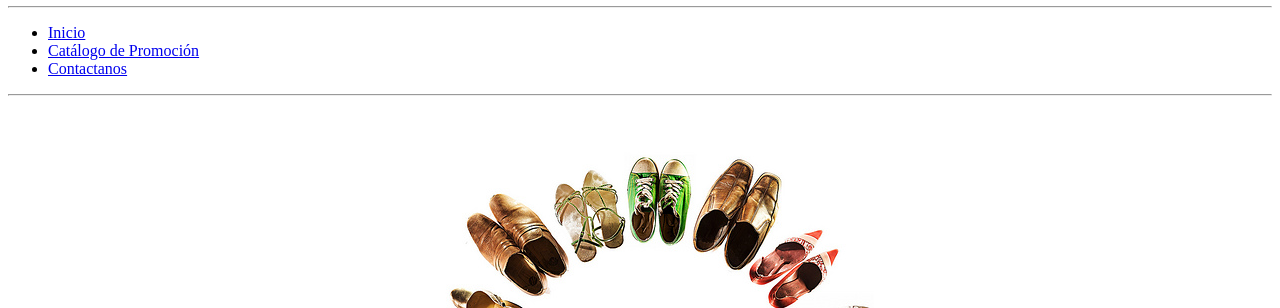
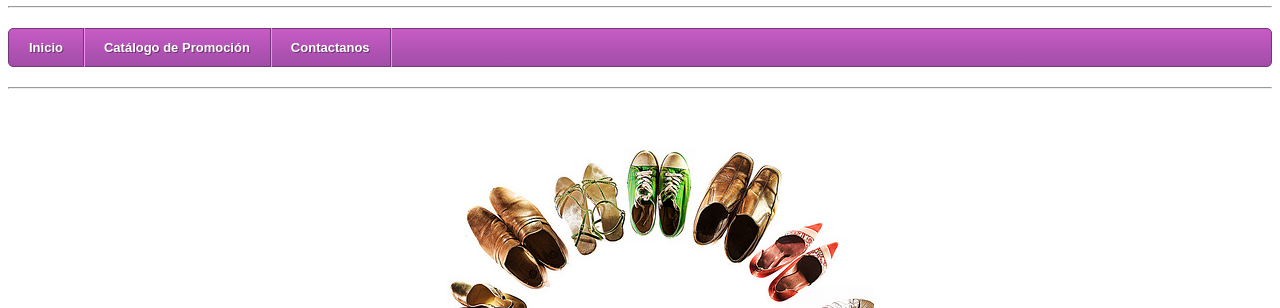
Before and after one commit to Dennys309/Proyecto, a plain HTML site: page index.html in a window 1280 px wide. Shown: the part 188-496 px from the top of the page. Drawn offline with Linux system fonts and the light colour scheme.

Commit message:
marco
modificado

```diff
--- a/index.html
+++ b/index.html
@@ -3,7 +3,7 @@
 <head>
 	<meta charset="utf-8" />
     <title>Zapatos a tu estilo.com</title><!-- aqui pondremos el contenido html -->
-<link rel="stylesheet" href="menudesplegable.html"
+<link rel="stylesheet" href="css/menudesplegable.css"
 
 type="text/css" />
 
@@ -28,7 +28,7 @@ type="text/css" />
              <li class='active '><a href='#'><span>Inicio</span></a></li>
              <li><a href='galeria/galeria.html'><span>Cat&aacute;logo de Promoci&oacute;n</span></a>
              </li>
-             <li><a href='contactenos/contactenos.html'><span>Contactanos</span></a></li>
+             <li><a href='contactenos/index.html'><span>Contactanos</span></a></li>
 
           </ul>
        </div>
```
Also changed, not shown: contactenos/index.html (renamed from contactenos/contactenos.html, +2 -2 lines).
